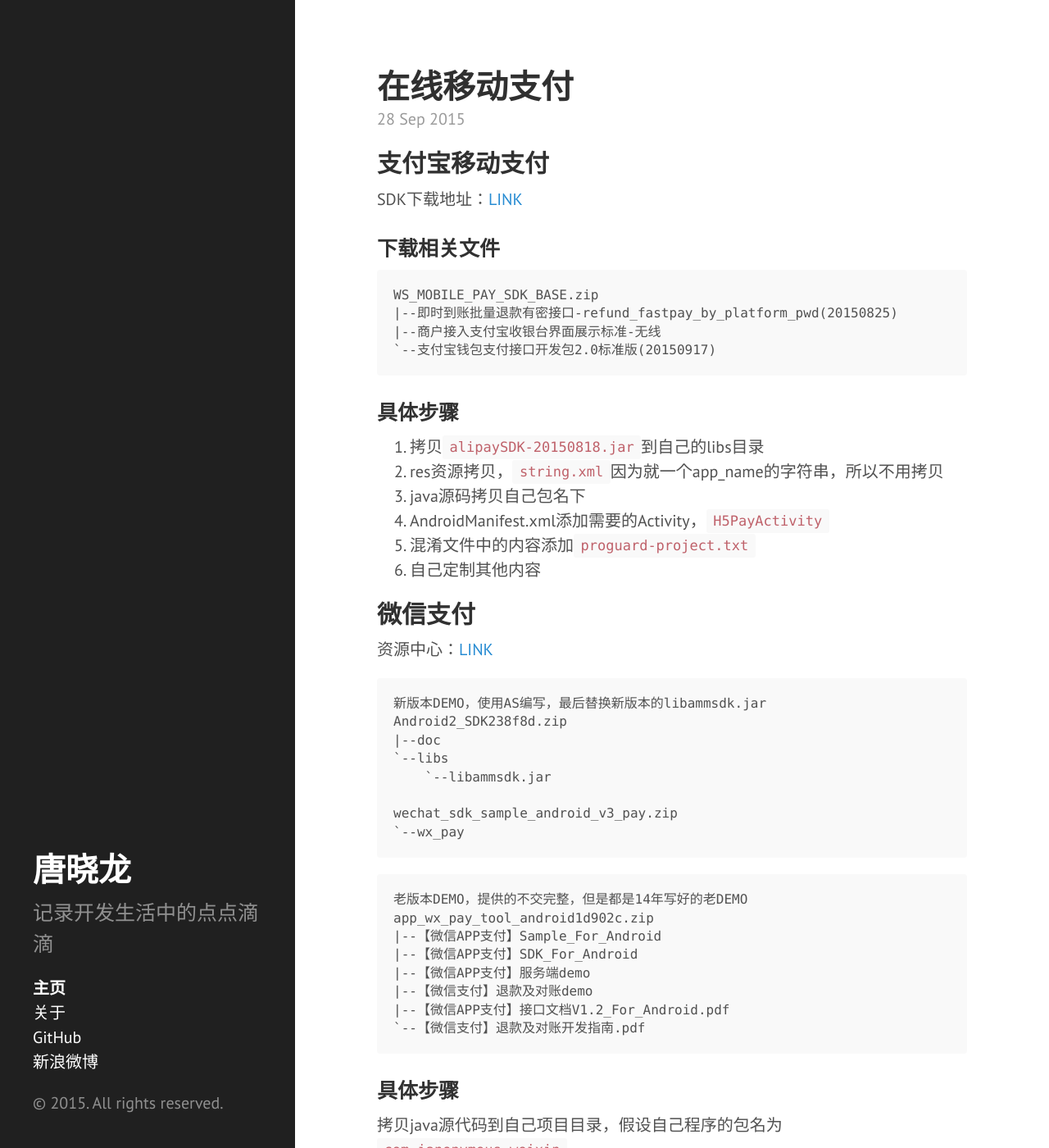
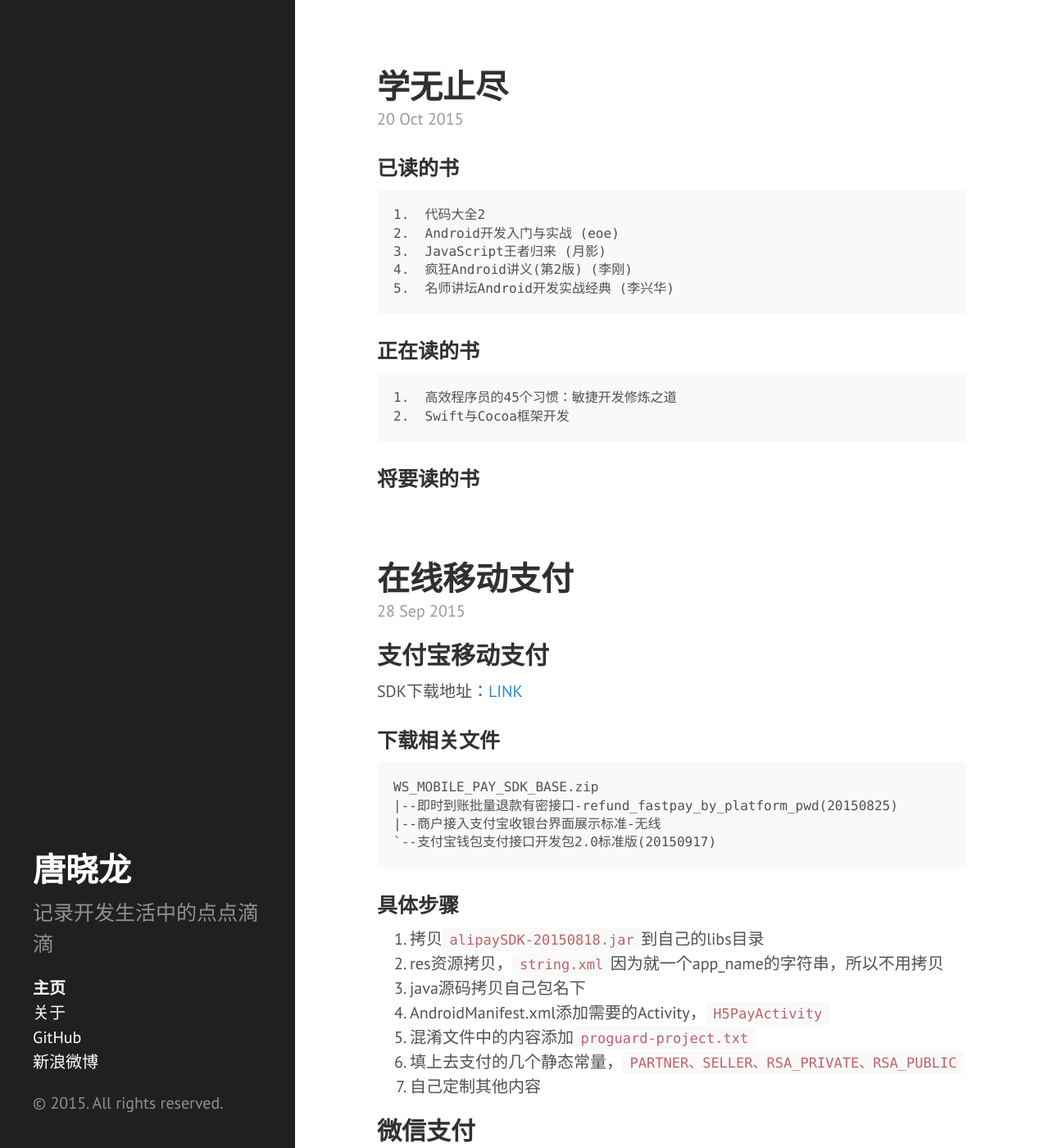
Before and after one commit to txlong/txlong.github.io, a Jekyll site: the page built from index.html, in a window 1280 px wide and 1400 px high. Shown: the whole window at 82% size. Built offline with Jekyll 4.4.1, drawn with Linux system fonts in a browser that asks for light colours; Markdown is read by kramdown in place of the engine named in the settings; the list of posts is cut into pages by our own code; some of the changed text lies outside the part shown.

Commit message:
学无止尽

```diff
--- a/_posts/2015-09-28-OnlinePay.md
+++ b/_posts/2015-09-28-OnlinePay.md
@@ -25,6 +25,7 @@
 1. java源码拷贝自己包名下
 1. AndroidManifest.xml添加需要的Activity，`H5PayActivity`
 1. 混淆文件中的内容添加`proguard-project.txt`
+1. 填上去支付的几个静态常量，`PARTNER、SELLER、RSA_PRIVATE、RSA_PUBLIC`
 1. 自己定制其他内容
 
 ## 微信支付
--- /dev/null
+++ b/_posts/2015-10-20-NoEndToLearning.md
@@ -0,0 +1,21 @@
+---
+layout: post
+title:  "学无止尽"
+date:   2015-10-20 14:08:02
+categories: random
+---
+
+<h3 id="philosophy">已读的书</h3>
+
+    1.  代码大全2
+    2.  Android开发入门与实战 (eoe)
+    3.  JavaScript王者归来 (月影)
+    4.  疯狂Android讲义(第2版) (李刚)
+    5.  名师讲坛Android开发实战经典 (李兴华)
+
+<h3 id="philosophy">正在读的书</h3>
+
+    1.  高效程序员的45个习惯：敏捷开发修炼之道
+    2.  Swift与Cocoa框架开发
+
+<h3 id="philosophy">将要读的书</h3>
```
